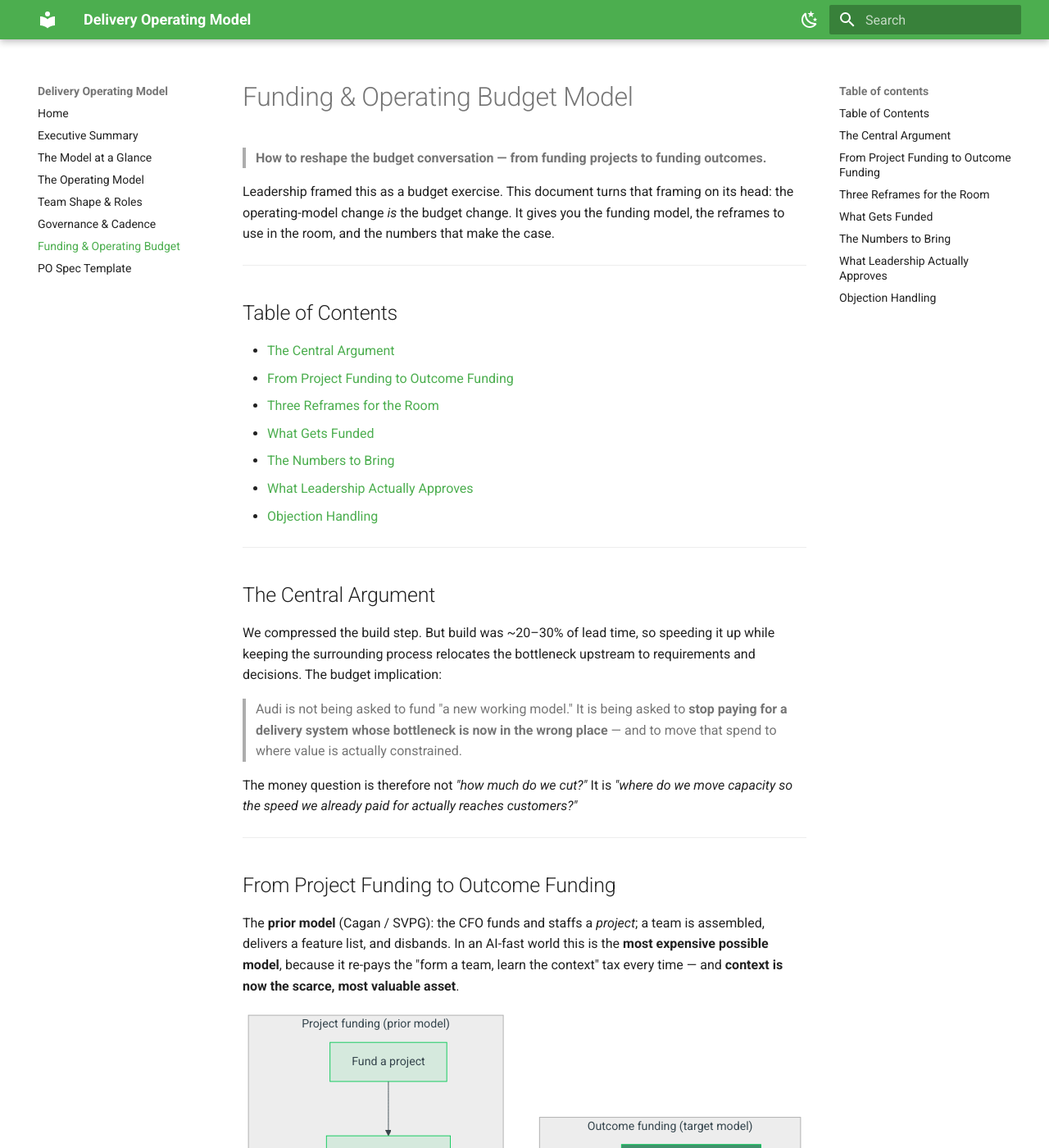
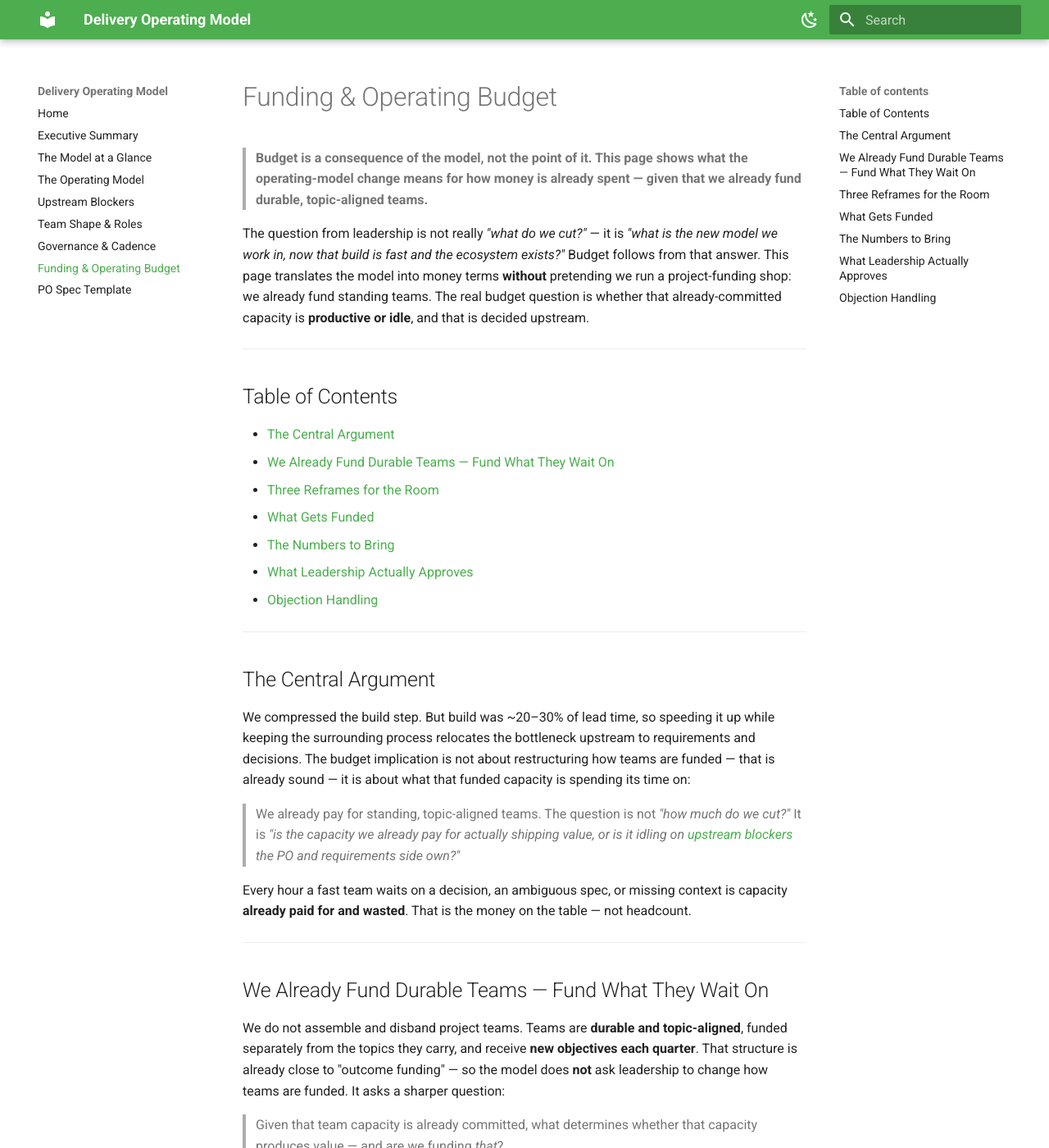
Before and after one commit to RED-Internal-Development/delivery-operating-model, an MkDocs documentation site: the page built from docs/funding-and-operating-budget.md, in a window 1280 px wide and 1400 px high. Shown: the whole window at 82% size. Built offline with MkDocs 1.6.1 and Material for MkDocs 9.7.7, drawn with Linux system fonts in a browser that asks for light colours; some of the changed text lies outside the part shown.

Commit message:
docs: reframe funding doc to durable-team reality; wire upstream-blockers into nav/index/README/glance

````diff
--- a/docs/funding-and-operating-budget.md
+++ b/docs/funding-and-operating-budget.md
@@ -1,15 +1,15 @@
-# Funding & Operating Budget Model
+# Funding & Operating Budget
 
-> **How to reshape the budget conversation — from funding projects to funding outcomes.**
+> **Budget is a consequence of the model, not the point of it. This page shows what the operating-model change means for how money is already spent — given that we already fund durable, topic-aligned teams.**
 
-Leadership framed this as a budget exercise. This document turns that framing on its head: the operating-model change *is* the budget change. It gives you the funding model, the reframes to use in the room, and the numbers that make the case.
+The question from leadership is not really *"what do we cut?"* — it is *"what is the new model we work in, now that build is fast and the ecosystem exists?"* Budget follows from that answer. This page translates the model into money terms **without** pretending we run a project-funding shop: we already fund standing teams. The real budget question is whether that already-committed capacity is **productive or idle**, and that is decided upstream.
 
 ---
 
 ## Table of Contents
 
 - [The Central Argument](#the-central-argument)
-- [From Project Funding to Outcome Funding](#from-project-funding-to-outcome-funding)
+- [We Already Fund Durable Teams — Fund What They Wait On](#we-already-fund-durable-teams-fund-what-they-wait-on)
 - [Three Reframes for the Room](#three-reframes-for-the-room)
 - [What Gets Funded](#what-gets-funded)
 - [The Numbers to Bring](#the-numbers-to-bring)
@@ -20,74 +20,73 @@ Leadership framed this as a budget exercise. This document turns that framing on
 
 ## The Central Argument
 
-We compressed the build step. But build was ~20–30% of lead time, so speeding it up while keeping the surrounding process relocates the bottleneck upstream to requirements and decisions. The budget implication:
+We compressed the build step. But build was ~20–30% of lead time, so speeding it up while keeping the surrounding process relocates the bottleneck upstream to requirements and decisions. The budget implication is not about restructuring how teams are funded — that is already sound — it is about what that funded capacity is spending its time on:
 
-> Audi is not being asked to fund "a new working model." It is being asked to **stop paying for a delivery system whose bottleneck is now in the wrong place** — and to move that spend to where value is actually constrained.
+> We already pay for standing, topic-aligned teams. The question is not *"how much do we cut?"* It is *"is the capacity we already pay for actually shipping value, or is it idling on [upstream blockers](upstream-blockers.md) the PO and requirements side own?"*
 
-The money question is therefore not *"how much do we cut?"* It is *"where do we move capacity so the speed we already paid for actually reaches customers?"*
+Every hour a fast team waits on a decision, an ambiguous spec, or missing context is capacity **already paid for and wasted**. That is the money on the table — not headcount.
 
 ---
 
-## From Project Funding to Outcome Funding
+## We Already Fund Durable Teams — Fund What They Wait On
 
-The **prior model** (Cagan / SVPG): the CFO funds and staffs a *project*; a team is assembled, delivers a feature list, and disbands. In an AI-fast world this is the **most expensive possible model**, because it re-pays the "form a team, learn the context" tax every time — and **context is now the scarce, most valuable asset**.
+We do not assemble and disband project teams. Teams are **durable and topic-aligned**, funded separately from the topics they carry, and receive **new objectives each quarter**. That structure is already close to "outcome funding" — so the model does **not** ask leadership to change how teams are funded. It asks a sharper question:
+
+> Given that team capacity is already committed, what determines whether that capacity produces value — and are we funding *that*?
+
+The answer is the upstream zone. A standing team's throughput is capped not by its build speed but by whether it is continuously fed validated, build-ready work.
 
 ```mermaid
 flowchart LR
-    subgraph PROJ["Project funding (prior model)"]
-        p1[Fund a project] --> p2[Assemble team] --> p3[Learn context] --> p4[Deliver feature list] --> p5[Disband] --> p6[Context lost]
-        p6 -. "re-pay the tax" .-> p3
-    end
-    subgraph OUT["Outcome funding (target model)"]
-        o1[Fund durable team] --> o2[Team owns outcomes] --> o3[Context compounds] --> o4[More value per quarter]
-        o4 --> o2
-    end
-    PROJ --> OUT
+    FUND["Team capacity<br/>already funded<br/>(durable, per-team)"] --> Q{"Fed with build-ready<br/>work from upstream?"}
+    Q -->|"Yes"| VALUE["Committed capacity<br/>ships value"]
+    Q -->|"No"| IDLE["Committed capacity<br/>idles on upstream blockers"]
 
-    style p3 fill:#9b2226,color:#fff
-    style p6 fill:#9b2226,color:#fff
-    style o1 fill:#40916c,color:#fff
-    style o3 fill:#1b4332,color:#fff
-    style o4 fill:#2d6a4f,color:#fff
+    style FUND fill:#1b4332,color:#fff
+    style Q fill:#2d6a4f,color:#fff
+    style VALUE fill:#40916c,color:#fff
+    style IDLE fill:#9b2226,color:#fff
 ```
 
 **The shift in one table:**
 
-| Dimension | Project funding (from) | Outcome funding (to) |
-|---|---|---|
-| Unit of funding | A project with a fixed scope | A durable team against outcomes |
-| Time horizon | Project start → end | Rolling; team persists |
-| Success measure | Project delivered on time/budget | Outcome moved (metric change) per quarter |
-| Context | Rebuilt each project (waste) | Compounds in a stable team (asset) |
-| Scope control | Fixed scope, variable everything | Fixed team, variable scope pulled to outcomes |
-| CFO's lever | Approve/kill projects | Fund/defund outcomes; adjust team count |
+| Dimension | Where the attention was | Where it needs to be |
+| --- | --- | --- |
+| Unit of funding | Team capacity (already durable) | *Unchanged* — keep funding standing teams |
+| What we optimize | Build throughput / output | Whether committed capacity is ever starved |
+| Success measure | Features delivered | Objectives moved per quarter + near-zero idle time |
+| Where the spend gap is | "Do we have enough engineers?" | "Do we fund enough discovery, spec, and context upstream?" |
+| The waste to remove | Assumed to be headcount | Paid capacity idling on upstream blockers |
+| Leadership's lever | Cut / add developers | Fund the upstream flow that keeps teams productive |
+
+The reframe: the expensive problem is not team structure and not engineering headcount — it is **paid-for teams waiting on work that never arrives build-ready.**
 
 ---
 
 ## Three Reframes for the Room
 
 **1. From cost-cutting to capacity reallocation.**
-Framing AI savings as headcount reduction caps the upside at *cost savings*. Reframe as **capacity liberated for higher-value work** — more products updated more often, faster time-to-market, and the backlog of long-deferred modernization finally addressed. McKinsey's guidance is explicit: plan for skill shifts, apply freed talent to new business expansion. The story becomes **growth and optionality**, not savings.
+Framing AI savings as headcount reduction caps the upside at _cost savings_. Reframe as **capacity liberated for higher-value work** — more products updated more often, faster time-to-market, and the backlog of long-deferred modernization finally addressed. McKinsey's guidance is explicit: plan for skill shifts, apply freed talent to new business expansion. The story becomes **growth and optionality**, not savings.
 
 **2. From velocity-of-code to lead-time-of-value.**
-Today you can prove "X% faster development." A CFO discounts that if it doesn't hit the P&L. Change the headline to **end-to-end lead time (idea → in customer hands)** and **flow efficiency** (% of lead time that is active work vs. waiting). That number exposes the requirements/process bottleneck in *their* language and justifies moving budget upstream.
+Today you can prove "X% faster development." A CFO discounts that if it doesn't hit the P&L. Change the headline to **end-to-end lead time (idea → in customer hands)** and **flow efficiency** (% of lead time that is active work vs. waiting). That number exposes the requirements/process bottleneck in _their_ language and justifies moving budget upstream.
 
-**3. From more spend to same spend, moved.**
-This is not primarily a request for new money. It is a request to **rebalance the existing envelope** — less into re-forming project teams and big-batch planning overhead, more into durable teams, discovery/spec capacity, and the platform (agentic catalog) that multiplies every team.
+**3. From more spend to same spend, better used.**
+This is not primarily a request for new money. It is a request to make the **capacity we already fund** actually productive — by investing in the upstream flow (discovery, specification, context, and the platform) that keeps standing teams from idling, rather than assuming the gap is engineering headcount.
 
-> **Jevons paradox:** cheaper development *increases* total demand for development. Freed capacity does not sit idle or get cut — it is consumed by more product work. This is why the model is a growth lever, not a downsizing plan.
+> **Jevons paradox:** cheaper development _increases_ total demand for development. Freed capacity does not sit idle or get cut — it is consumed by more product work. This is why the model is a growth lever, not a downsizing plan.
 
 ---
 
 ## What Gets Funded
 
-Three funding lines replace the project portfolio:
+The team capacity is already funded. The under-funded lines are the upstream and platform investments that keep that capacity productive:
 
 ```mermaid
 flowchart TB
     ENV["Existing delivery budget envelope"]
-    ENV --> OT["1. Outcome Teams<br/><i>durable, cross-functional, funded against outcomes</i>"]
-    ENV --> DISC["2. Discovery & Spec capacity<br/><i>the rebalanced upstream investment</i>"]
+    ENV --> OT["1. Standing teams<br/><i>durable, already funded per team</i>"]
+    ENV --> DISC["2. Discovery & Spec capacity<br/><i>the under-funded upstream investment</i>"]
     ENV --> PLAT["3. Platform (agentic catalog)<br/><i>the multiplier across every team</i>"]
 
     style ENV fill:#081c15,color:#fff
@@ -96,8 +95,8 @@ flowchart TB
     style PLAT fill:#1b4332,color:#fff
 ```
 
-1. **Outcome Teams** — funded as durable capacity tied to business outcomes, not project scopes.
-2. **Discovery & specification capacity** — the deliberate upstream rebalance that keeps teams from starving. This is the line item that is *new emphasis*, paid for by reduced project-churn and planning overhead.
+1. **Standing teams** — already funded as durable, topic-aligned capacity. No change needed here.
+2. **Discovery & specification capacity** — the upstream investment that keeps teams from starving. This is the line that needs _new emphasis_, funded by reclaiming the capacity currently lost to upstream idle time.
 3. **The Platform / agentic catalog** — funded as an internal product. Highest leverage: every improvement compounds across all teams at once.
 
 ---
@@ -106,16 +105,16 @@ flowchart TB
 
 Do not walk in with "we're faster." Walk in with flow economics:
 
-| Metric | Why the CFO cares | Likely finding today |
-|---|---|---|
-| **Flow efficiency** (active ÷ total lead time) | Shows how much paid capacity is spent *waiting* | Often 15–25% — i.e. 75%+ is waste |
-| **Lead time (idea → production)** | The real speed-to-value number | Dominated by upstream, not build |
-| **Requirement-starved time** | Quantifies the relocated bottleneck in € | Rising as build speeds up |
-| **Cost of re-forming teams** | The context tax of project funding | Recurring, invisible today |
-| **Discovery-to-delivery ratio** | Proves the rebalance is real | Skewed to delivery today |
-| **DORA four keys** | Speed didn't cost stability | Baseline for the "safe" argument |
+| Metric                                         | Why the CFO cares                               | Likely finding today              |
+| ---------------------------------------------- | ----------------------------------------------- | --------------------------------- |
+| **Flow efficiency** (active ÷ total lead time) | Shows how much paid capacity is spent _waiting_ | Often 15–25% — i.e. 75%+ is waste |
+| **Lead time (idea → production)**              | The real speed-to-value number                  | Dominated by upstream, not build  |
+| **Requirement-starved time**                   | Quantifies the relocated bottleneck in €        | Rising as build speeds up         |
+| **Cost of idle committed capacity**            | Standing teams paid while blocked upstream      | Recurring, invisible today        |
+| **Discovery-to-delivery ratio**                | Proves the rebalance is real                    | Skewed to delivery today          |
+| **DORA four keys**                             | Speed didn't cost stability                     | Baseline for the "safe" argument  |
 
-The killer slide: **flow efficiency**. If 75% of lead time is waiting, the message writes itself — *"we are paying for capacity that spends most of its time blocked upstream; the fix is to move spend to where the block is, not to buy more build speed we can't use."*
+The killer slide: **flow efficiency**. If 75% of lead time is waiting, the message writes itself — _"we are paying for capacity that spends most of its time blocked upstream; the fix is to move spend to where the block is, not to buy more build speed we can't use."_
 
 ---
 
@@ -125,10 +124,10 @@ Keep the ask small and evidence-led — a pilot, not a reorg:
 
 ```mermaid
 flowchart LR
-    A["Approve: instrument<br/>2–3 value streams"] --> B["Approve: fund 2–3<br/>Outcome Teams as pilots<br/>(alongside SAFe)"]
-    B --> C["Approve: outcome-based<br/>funding for those pilots"]
-    C --> D["Review: pilot flow +<br/>lead-time data"]
-    D --> E["Approve: scale the<br/>funding model family by family"]
+    A["Approve: instrument<br/>2–3 existing teams' streams"] --> B["Approve: fund upstream<br/>capacity (discovery/spec)<br/>for those teams"]
+    B --> C["Approve: steer by objectives<br/>+ idle time, not output"]
+    C --> D["Review: flow +<br/>lead-time data"]
+    D --> E["Approve: scale the<br/>approach team by team"]
 
     style A fill:#40916c,color:#fff
     style B fill:#2d6a4f,color:#fff
@@ -137,20 +136,20 @@ flowchart LR
     style E fill:#081c15,color:#fff
 ```
 
-The pitch: *"You asked for a budget model. Here is an operating model that makes the budget model make sense — fund a pilot, and we'll bring you the flow-economics data that proves where the money should move."*
+The pitch: _"You asked what the new model is. Here it is — the teams we already fund, kept continuously fed from upstream. Instrument a couple of them, and we'll bring you the flow-economics data that proves where the real constraint is."_
 
 ---
 
 ## Objection Handling
 
-| Objection | Response |
-|---|---|
-| *"This is just more spend."* | It is the same envelope, rebalanced. We spend less re-forming project teams and running big-batch planning, more on durable teams and the platform. |
-| *"AI should let us cut headcount."* | Cutting caps the return at cost savings and starves the new bottleneck. Reallocating captures growth. Jevons: cheaper build increases demand. |
-| *"How do we control scope without projects?"* | Fix the team, vary the scope. Outcomes and WIP limits control spend; the ready buffer prevents waste. |
-| *"SAFe/PI planning is how we budget."* | Keep it for now. Pilot outcome-funding alongside it and compare the flow data before changing the whole org. |
-| *"Prove the ROI first."* | That is exactly what the instrument-then-pilot sequence produces — real flow-efficiency and lead-time numbers on your own streams. |
+| Objection                                     | Response                                                                                                                                            |
+| --------------------------------------------- | --------------------------------------------------------------------------------------------------------------------------------------------------- |
+| _"This is just more spend."_                  | It is mostly the same envelope, better used. We stop paying standing teams to idle on upstream blockers and invest that reclaimed capacity in discovery, spec, and the platform. |
+| _"AI should let us cut headcount."_           | Cutting caps the return at cost savings and starves the new bottleneck. Reallocating captures growth. Jevons: cheaper build increases demand.       |
+| _"How do we keep spend under control?"_       | Steer by objectives moved and idle time, not output. WIP limits and a shallow ready buffer keep capacity productive without over-committing.        |
+| _"SAFe/PI planning is how we budget."_        | Keep it for now. Pilot outcome-funding alongside it and compare the flow data before changing the whole org.                                        |
+| _"Prove the ROI first."_                      | That is exactly what the instrument-then-pilot sequence produces — real flow-efficiency and lead-time numbers on your own streams.                  |
 
 ---
 
-*See also: [The Operating Model](future-delivery-operating-model.md) · [Team Shape & Roles](team-shape-and-roles.md) · [PO Spec Template](po-spec-template.md).*
+_See also: [The Operating Model](future-delivery-operating-model.md) · [Team Shape & Roles](team-shape-and-roles.md) · [PO Spec Template](po-spec-template.md)._
--- a/mkdocs.yml
+++ b/mkdocs.yml
@@ -33,6 +33,7 @@ nav:
   - Executive Summary: executive-summary.md
   - The Model at a Glance: model-at-a-glance.md
   - The Operating Model: future-delivery-operating-model.md
+  - Upstream Blockers: upstream-blockers.md
   - Team Shape & Roles: team-shape-and-roles.md
   - Governance & Cadence: governance-and-cadence.md
   - Funding & Operating Budget: funding-and-operating-budget.md
````
Also changed, not shown: README.md (+3 -1 lines), docs/index.md (+3 -1 lines), docs/model-at-a-glance.md (+2 -0 lines).
